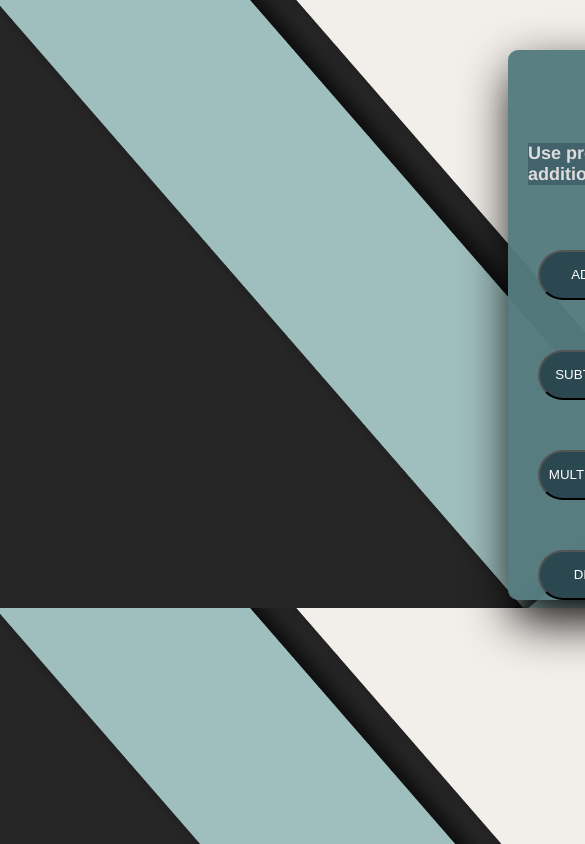
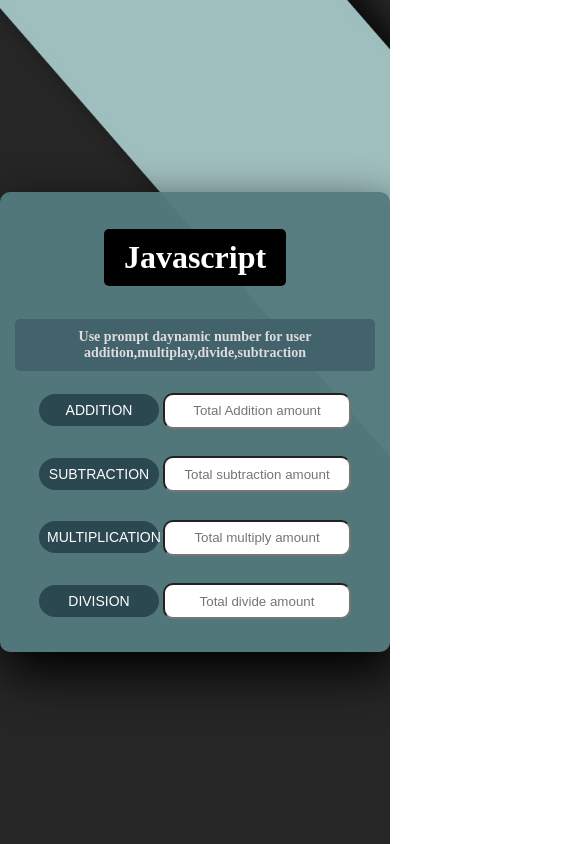
Before and after one commit to javariyafatima1/calculaterjava, a plain HTML site: page index.html in a window 390 px wide. Shown: the top 844 px of the page, 585 px wide, since content can reach past the window. Drawn offline with Linux system fonts and the light colour scheme.

Commit message:
responsive

```diff
--- a/style.css
+++ b/style.css
@@ -1,70 +1,88 @@
-body{
+body {
     background-image: url(./images/material-desing-color-1018.jpg);
     background-size: cover;
+    display: flex;
+    justify-content: center;
+    align-items: center;
+    height: 100vh;
+    margin: 0;
 }
-.btm{
+
+.main {
+    width: 90%;
+    max-width: 400px;
+    height: auto;
+    padding: 20px;
+    background-color: rgba(85, 123, 127, 0.959);
+    border-radius: 10px;
+    box-shadow: 5px 20px 50px #000;
+    text-align: center;
+}
+
+h1 {
+    background-color: black;
+    color: white;
+    display: inline-block;
+    padding: 10px 20px;
+    border-radius: 5px;
+}
+
+h2 {
+    color: rgb(222, 220, 220);
+    font-size: 16px;
+    background-color: rgb(66, 98, 108);
+    padding: 10px;
+    border-radius: 5px;
+}
+
+.btm {
     background-color: rgb(43, 71, 80);
-    width: 130px;
+    width: 100%;
+    max-width: 150px;
     border-radius: 30px;
     color: white;
-    margin-top: 50px;
-    margin-left: 30px;
+    padding: 10px;
+    margin: 10px 0;
+    border: none;
+    cursor: pointer;
 }
 
-button{
-    width: 80px;
-    height: 50px;
-
-}
-h1{
-    background-color: black;
-    color: white;
-    width: 150px;
-    margin-left: 80px;
- padding-left: 40px;
-    height: 50px;
+input {
+    width: 100%;
+    max-width: 200px;
+    height: 30px;
+    border-radius: 10px;
+    margin-top: 10px;
+    text-align: center;
 }
 
-h2{
-    color: rgb(222, 220, 220);
-    font-size: 18px;
-    margin-left: 20px;
-    margin-top: 20px;
-    background-color: rgb(66, 98, 108);
-    font-family: 'Franklin Gothic Medium', 'Arial Narrow', Arial, sans-serif;
+span {
+    display: block;
+    color: white;
+    font-size: 20px;
+    margin-top: 10px;
 }
 
+/* 📱 Mobile Responsive */
+@media (max-width: 600px) {
+    .main {
+        width: 95%;
+        padding: 15px;
+    }
 
-    .main{
-        width: 400px;
-        height: 550px;
+    h2 {
+        font-size: 14px;
+    }
 
-        overflow: hidden;
-        background-color: rgba(85, 123, 127, 0.959);
-        border-radius: 10px;
-        box-shadow: 5px 20px 50px #000;
-        margin-left: 500px;
-        margin-top: 50px;
+    .btm {
+        width: 100%;
+        max-width: 120px;
+        font-size: 14px;
+        padding: 8px;
+    }
 
+    input {
+        width: 100%;
+        max-width: 180px;
     }
-    input{
-        height: 30px;
-        border-radius: 10px;
-        margin-left: 20px;
-    }
-    #heading{
-        color: white;
-        font-size: 20px;
-    }
-    #heading1{
-        color: white;
-        font-size: 20px;
-    }
-    #heading2{
-        color: white;
-        font-size: 20px;
-    }
-    #heading3{
-        color: white;
-        font-size: 20px;
-    }
+}
```
